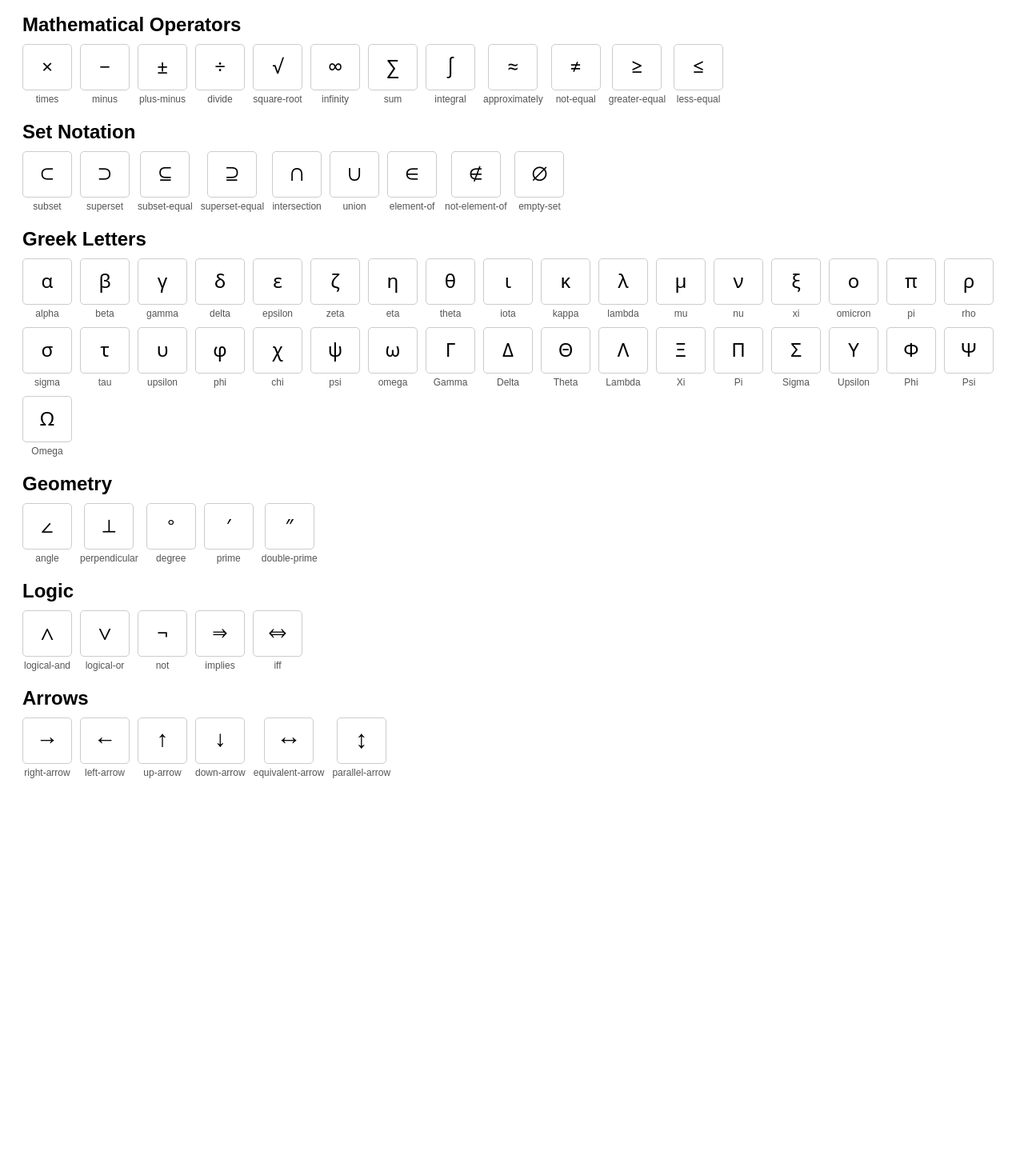
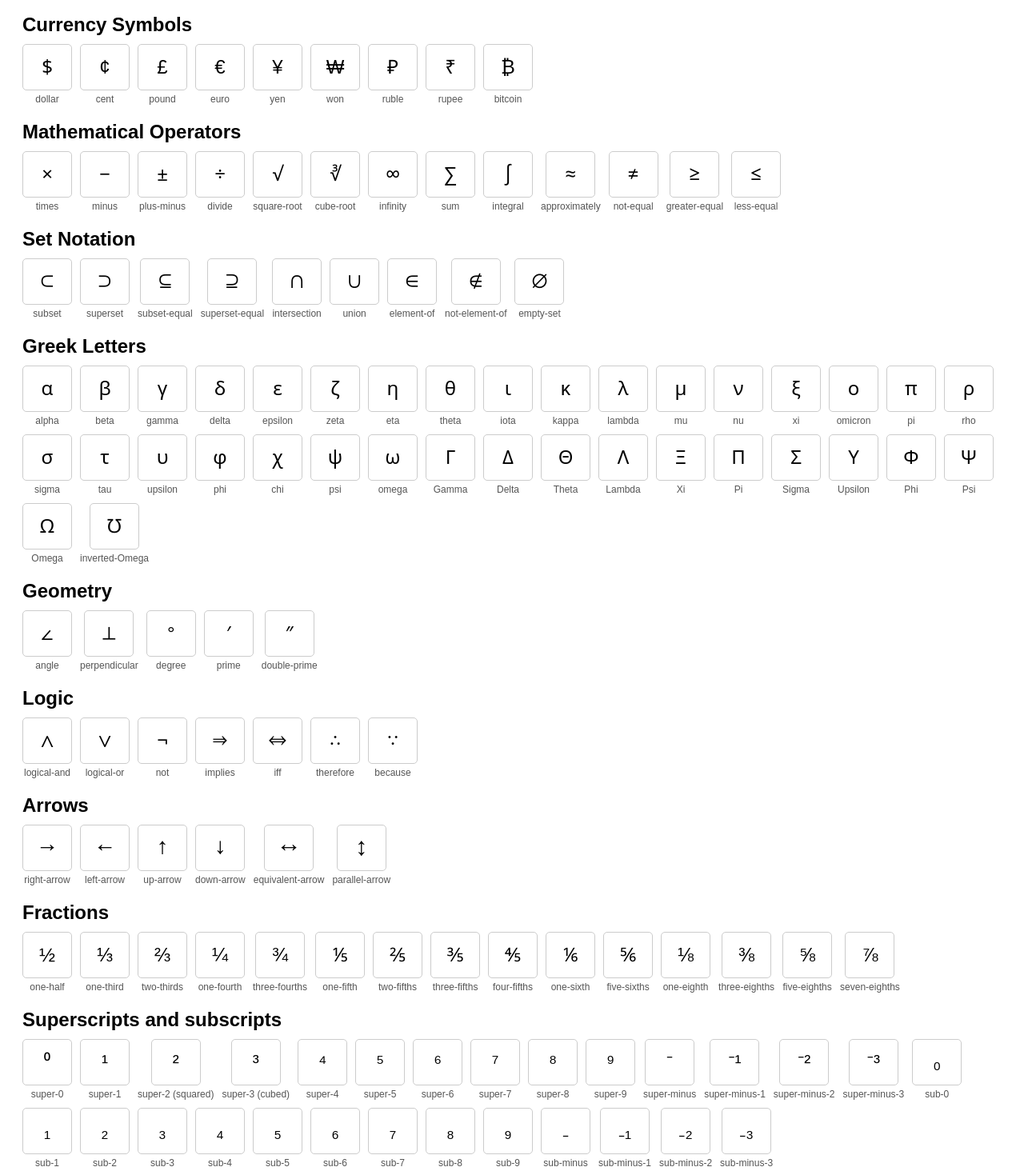
Before and after one commit to cabwood/symbol-copier, a plain HTML site: page index.html in a window 1280 px wide. Shown: the part 63-1527 px from the top of the page at 80% size. Before the commit the page ends 1084 px from the top, so only its background shows below. Drawn offline with Linux system fonts and the light colour scheme.

Commit message:
Added several symbols, and reformatted data dictionary

```diff
--- a/index.html
+++ b/index.html
@@ -87,28 +87,151 @@
 
     <script>
         const categories = {
+            'Currency Symbols': {
+                'dollar': '$',
+                'cent': '¢',
+                'pound': '£',
+                'euro': '€',
+                'yen': '¥',
+                'won': '₩',
+                'ruble': '₽',
+                'rupee': '₹',
+                'bitcoin': '₿'
+            },
             'Mathematical Operators': {
-                'times': '×', 'minus': '−', 'plus-minus': '±', 'divide': '÷', 'square-root': '√', 'infinity': '∞',
-                'sum': '∑', 'integral': '∫', 'approximately': '≈', 'not-equal': '≠', 'greater-equal': '≥', 'less-equal': '≤'
+                'times': '×',
+                'minus': '−',
+                'plus-minus': '±',
+                'divide': '÷',
+                'square-root': '√',
+                'cube-root': '∛',
+                'infinity': '∞',
+                'sum': '∑',
+                'integral': '∫',
+                'approximately': '≈',
+                'not-equal': '≠',
+                'greater-equal': '≥',
+                'less-equal': '≤'
             },
             'Set Notation': {
-                'subset': '⊂', 'superset': '⊃', 'subset-equal': '⊆', 'superset-equal': '⊇', 'intersection': '∩', 'union': '∪',
-                'element-of': '∈', 'not-element-of': '∉', 'empty-set': '∅'
+                'subset': '⊂',
+                'superset': '⊃',
+                'subset-equal': '⊆',
+                'superset-equal': '⊇',
+                'intersection': '∩',
+                'union': '∪',
+                'element-of': '∈',
+                'not-element-of': '∉',
+                'empty-set': '∅'
             },
             'Greek Letters': {
-                'alpha': 'α', 'beta': 'β', 'gamma': 'γ', 'delta': 'δ', 'epsilon': 'ε', 'zeta': 'ζ', 'eta': 'η',
-                'theta': 'θ', 'iota': 'ι', 'kappa': 'κ', 'lambda': 'λ', 'mu': 'μ', 'nu': 'ν', 'xi': 'ξ', 'omicron': 'ο',
-                'pi': 'π', 'rho': 'ρ', 'sigma': 'σ', 'tau': 'τ', 'upsilon': 'υ', 'phi': 'φ', 'chi': 'χ', 'psi': 'ψ', 'omega': 'ω',
-                'Gamma': 'Γ', 'Delta': 'Δ', 'Theta': 'Θ', 'Lambda': 'Λ', 'Xi': 'Ξ', 'Pi': 'Π', 'Sigma': 'Σ', 'Upsilon': 'Υ', 'Phi': 'Φ', 'Psi': 'Ψ', 'Omega': 'Ω'
+                'alpha': 'α',
+                'beta': 'β',
+                'gamma': 'γ',
+                'delta': 'δ',
+                'epsilon': 'ε',
+                'zeta': 'ζ',
+                'eta': 'η',
+                'theta': 'θ',
+                'iota': 'ι',
+                'kappa': 'κ',
+                'lambda': 'λ',
+                'mu': 'μ',
+                'nu': 'ν',
+                'xi': 'ξ',
+                'omicron': 'ο',
+                'pi': 'π',
+                'rho': 'ρ',
+                'sigma': 'σ',
+                'tau': 'τ',
+                'upsilon': 'υ',
+                'phi': 'φ',
+                'chi': 'χ',
+                'psi': 'ψ',
+                'omega': 'ω',
+                'Gamma': 'Γ',
+                'Delta': 'Δ',
+                'Theta': 'Θ',
+                'Lambda': 'Λ',
+                'Xi': 'Ξ',
+                'Pi': 'Π',
+                'Sigma': 'Σ',
+                'Upsilon': 'Υ',
+                'Phi': 'Φ',
+                'Psi': 'Ψ',
+                'Omega': 'Ω',
+                'inverted-Omega': '℧'
             },
             'Geometry': {
-                'angle': '∠', 'perpendicular': '⊥', 'degree': '°', 'prime': '′', 'double-prime': '″'
+                'angle': '∠',
+                'perpendicular': '⊥',
+                'degree': '°',
+                'prime': '′',
+                'double-prime': '″'
             },
             'Logic': {
-                'logical-and': '∧', 'logical-or': '∨', 'not': '¬', 'implies': '⇒', 'iff': '⇔'
+                'logical-and': '∧',
+                'logical-or': '∨',
+                'not': '¬',
+                'implies': '⇒',
+                'iff': '⇔',
+                'therefore': '∴',
+                'because': '∵'
             },
             'Arrows': {
-                'right-arrow': '→', 'left-arrow': '←', 'up-arrow': '↑', 'down-arrow': '↓', 'equivalent-arrow': '↔', 'parallel-arrow': '↕'
+                'right-arrow': '→',
+                'left-arrow': '←',
+                'up-arrow': '↑',
+                'down-arrow': '↓',
+                'equivalent-arrow': '↔',
+                'parallel-arrow': '↕'
+            },
+            'Fractions': {
+                'one-half': '½',
+                'one-third': '⅓',
+                'two-thirds': '⅔',
+                'one-fourth': '¼',
+                'three-fourths': '¾',
+                'one-fifth': '⅕',
+                'two-fifths': '⅖',
+                'three-fifths': '⅗',
+                'four-fifths': '⅘',
+                'one-sixth': '⅙',
+                'five-sixths': '⅚',
+                'one-eighth': '⅛',
+                'three-eighths': '⅜',
+                'five-eighths': '⅝',
+                'seven-eighths': '⅞'
+            },
+            'Superscripts and subscripts': {
+                'super-0': '⁰',
+                'super-1': '¹',
+                'super-2 (squared)': '²',
+                'super-3 (cubed)': '³',
+                'super-4': '⁴',
+                'super-5': '⁵',
+                'super-6': '⁶',
+                'super-7': '⁷',
+                'super-8': '⁸',
+                'super-9': '⁹',
+                'super-minus': '⁻',
+                'super-minus-1': '⁻¹',
+                'super-minus-2': '⁻²',
+                'super-minus-3': '⁻³',
+                'sub-0': '₀',
+                'sub-1': '₁',
+                'sub-2': '₂',
+                'sub-3': '₃',
+                'sub-4': '₄',
+                'sub-5': '₅',
+                'sub-6': '₆',
+                'sub-7': '₇',
+                'sub-8': '₈',
+                'sub-9': '₉',
+                'sub-minus': '₋',
+                'sub-minus-1': '₋₁',
+                'sub-minus-2': '₋₂',
+                'sub-minus-3': '₋₃'
             }
         };
 
```
